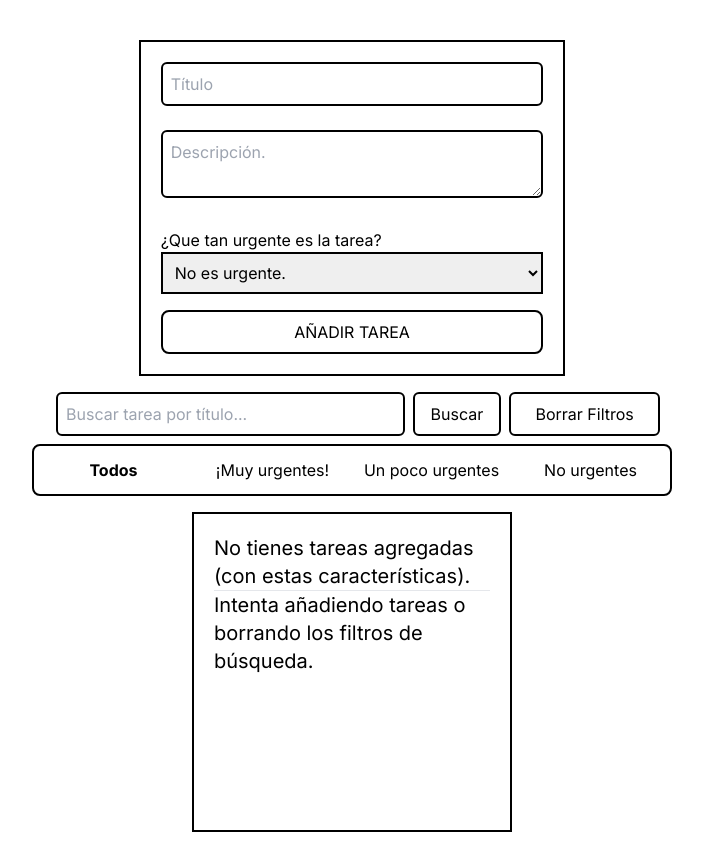
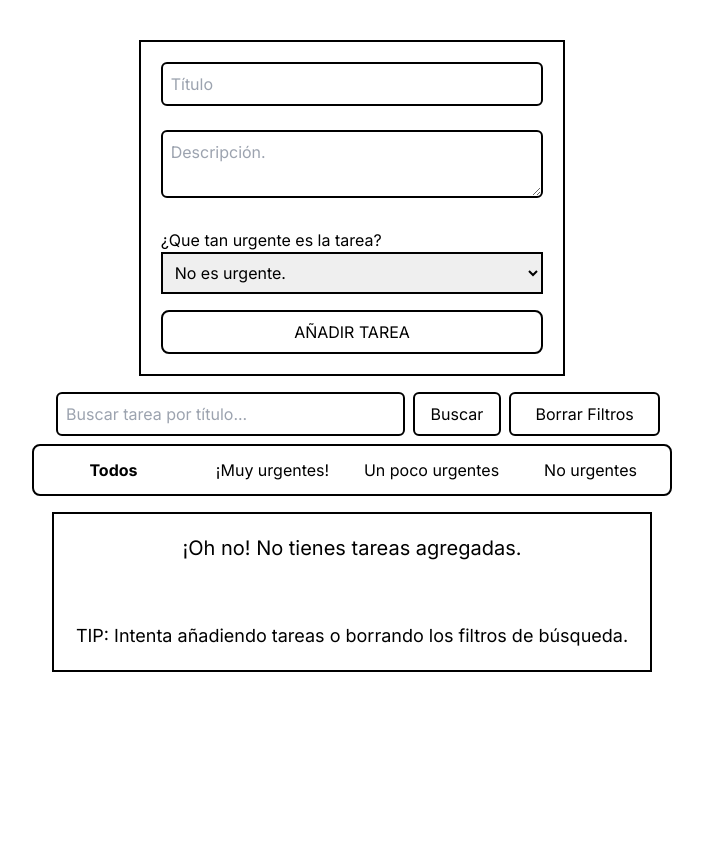
Before and after one commit to GustinDev/ultra-mega-awesome-todo-app, a Next.js app: page / in a window 1280 px wide. Shown: the whole page, without its empty margins (288-991 px from the left). After the commit the page ends 800 px from the top, so only its background shows below. Built offline with nearby package versions, Linux system fonts and the light colour scheme.

Commit message:
Filters & Searchbar (Mixed): Working - V3

```diff
--- a/src/components/NoTodoItem/NoTodoItem.tsx
+++ b/src/components/NoTodoItem/NoTodoItem.tsx
@@ -1,12 +1,10 @@
 const NoTodoItem = () => {
   return (
-    <div className='card w-80 h-80 border-2 border-black p-5'>
-      <h1 className='text-xl'>
-        No tienes tareas agregadas (con estas características).
-      </h1>
-      <hr />
-      <h1 className='text-xl'>
-        Intenta añadiendo tareas o borrando los filtros de búsqueda.
+    <div className='card w-[600px] h-40 border-2 border-black p-5 flex flex-col justify-between items-center'>
+      <h1 className='text-xl'>¡Oh no! No tienes tareas agregadas.</h1>
+      <hr className='bg-black' />
+      <h1 className='text-lg'>
+        TIP: Intenta añadiendo tareas o borrando los filtros de búsqueda.
       </h1>
     </div>
   );
```
